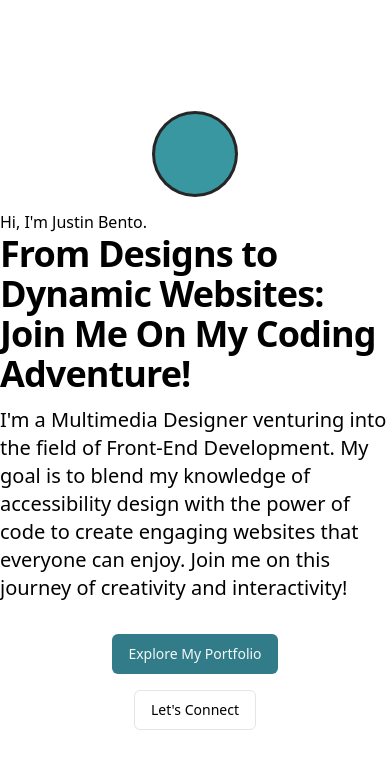
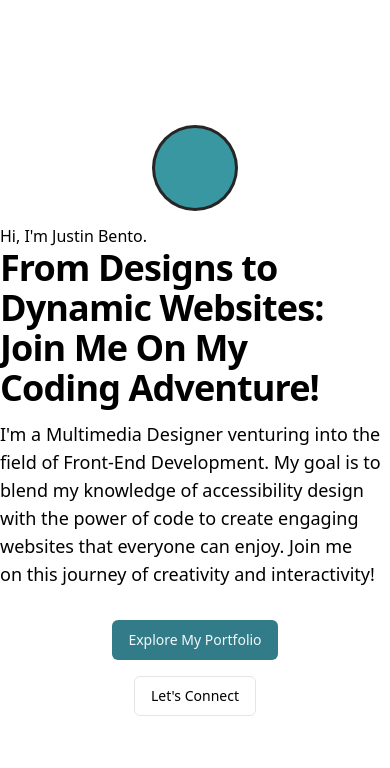
Before and after one commit to Justin-Bento/justin-bento-portfolio, a Next.js app: page / in a window 390 px wide. Shown: the top 768 px of the page. Built offline with nearby package versions, Linux system fonts and the light colour scheme.

Commit message:
Fixed responsive issues for mobile devices

```diff
--- a/app/page.tsx
+++ b/app/page.tsx
@@ -16,18 +16,18 @@ export default function Home() {
 
 export function HomeContent() {
   return (
-    <article className="max-w-4xl mx-auto lg:text-center">
+    <article className="max-w-4xl mx-auto md:text-center text-balance">
       <div className="size-20 bg-easternblue-500 rounded-full mx-auto mb-4 ring ring-neutral-800"></div>
       <p className="text-base">Hi, I'm Justin Bento.</p>
       <h1 className="scroll-m-20 text-4xl font-extrabold tracking-tight lg:text-5xl">
         From Designs to Dynamic Websites: Join Me On My Coding Adventure!
       </h1>
-      <p className="text-xl leading-7 [&:not(:first-child)]:mt-3 lg:text-balance">
+      <p className="text-lg lg:text-xl leading-7 [&:not(:first-child)]:mt-3 lg:text-balance">
         I'm a Multimedia Designer venturing into the field of Front-End Development. My goal is to blend my knowledge of accessibility
         design with the power of code to create engaging websites that everyone can enjoy. Join me on this journey of creativity and
         interactivity!
       </p>
-      <div className="flex items-center flex-col lg:flex-row lg:justify-center gap-4 mt-8">
+      <div className="flex items-center flex-col md:flex-row md:justify-center gap-4 mt-8">
         <Button variant="brand">Explore My Portfolio</Button>
         <Button variant="outline">Let's Connect</Button>
       </div>
```
